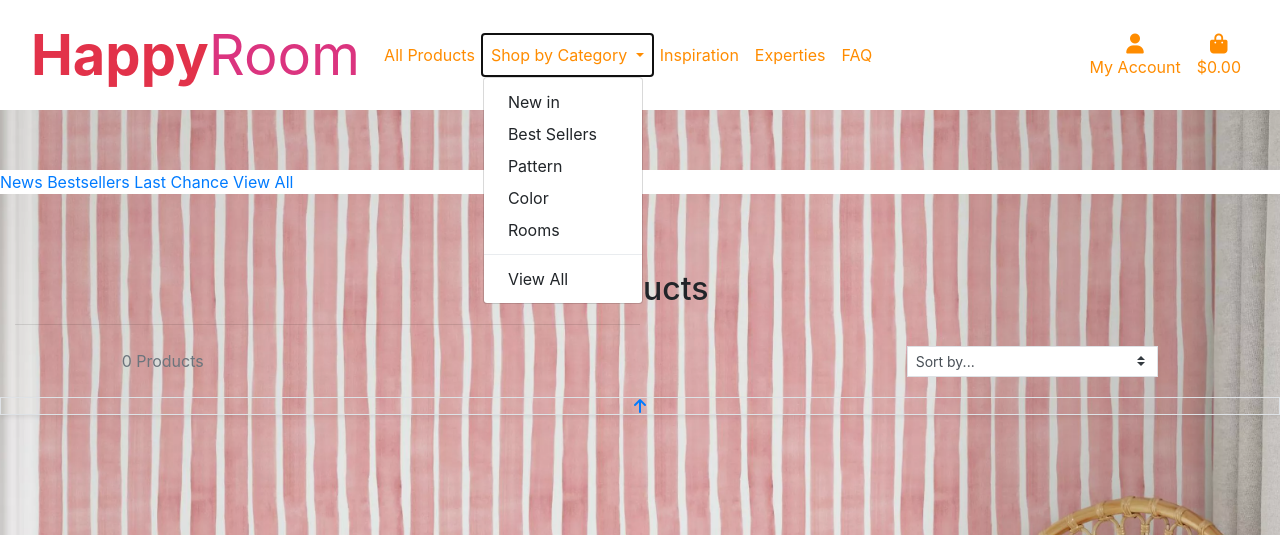
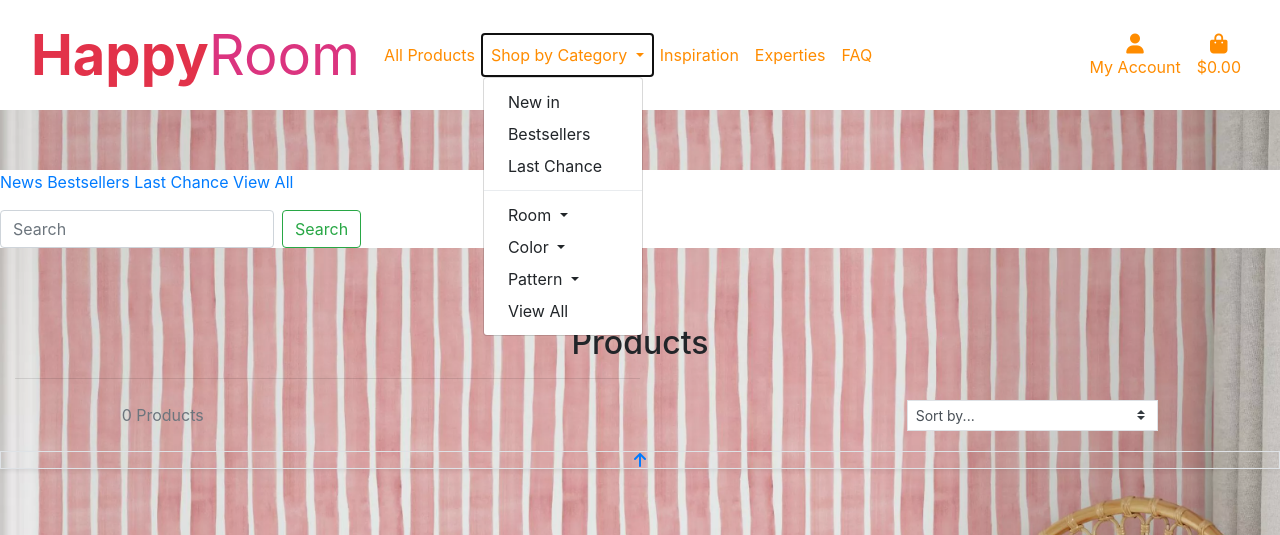
Before and after one commit to tildeholmqvist/happyroom, a Django app: page /products/ in a window 1280 px wide, after a click on "Shop by Category". Shown: the top 535 px of the page. Run offline with Django 3.2, Linux system fonts and the light colour scheme; data that the repository does not hold is empty; some libraries are stand-ins or nearby versions.

Commit message:
adding a faq template to root templates and an url to handle that request

```diff
--- a/happyroom/urls.py
+++ b/happyroom/urls.py
@@ -16,6 +16,7 @@ Including another URLconf
 from django.contrib import admin
 from django.urls import path, include
 from django.conf import settings
+from django.views.generic import TemplateView
 from django.conf.urls.static import static
 
 urlpatterns = [
@@ -23,4 +24,5 @@ urlpatterns = [
     path('accounts/', include('allauth.urls')),
     path('', include('home.urls')),
     path('products/', include('products.urls')),
+    path('faq/', TemplateView.as_view(template_name='faq.html'), name='faq'),
 ] + static(settings.MEDIA_URL, document_root=settings.MEDIA_ROOT)
--- a/products/templates/all_categories.html
+++ b/products/templates/all_categories.html
@@ -17,6 +17,7 @@
             <a href="{% url 'all_categories' %}?category=color">Color</a>
             <a href="{% url 'all_categories' %}?category=room">Room</a>
             <a href="{% url 'all_categories' %}?category=pattern">Pattern</a>
+            <a href="{% url 'products' %}">View All</a>
         </ul>
     </nav>
 {% endif %}
@@ -30,6 +31,7 @@
             <a href="{% url 'sub_categories' %}?category=blue">Blue</a>
             <a href="{% url 'sub_categories' %}?category=red">Red</a>
             <a href="{% url 'sub_categories' %}?category=blackwhite">Black/White</a>
+            <a href="{% url 'products' %}">View All</a>
         </ul>
     </nav>
 {% elif selected_category == 'room' %}
@@ -41,6 +43,7 @@
             <a href="{% url 'sub_categories' %}?category=bedroom">Bedroom</a>
             <a href="{% url 'sub_categories' %}?category=hallway">Hallway</a>
             <a href="{% url 'sub_categories' %}?category=bathroom">Bathroom</a>
+            <a href="{% url 'products' %}">View All</a>
         </ul>
     </nav>
 {% elif selected_category == 'pattern' %}
@@ -50,6 +53,7 @@
             <a href="{% url 'sub_categories' %}?category=abstract">Abstract</a>
             <a href="{% url 'sub_categories' %}?category=animals">Animals</a>
             <a href="{% url 'sub_categories' %}?category=retro">Retro</a>
+            <a href="{% url 'products' %}">View All</a>
         </ul>
     </nav>
 {% endif %}
--- a/products/templates/products.html
+++ b/products/templates/products.html
@@ -18,6 +18,10 @@
         <a href="{% url 'all_categories' %}?category=lastchance">Last Chance</a>
         <a href="{% url 'products' %}">View All</a>
     </ul>
+    <form class="form-inline my-2 my-lg-0" method="GET" action="{% url 'products' %}">
+        <input class="form-control mr-sm-2" type="search" placeholder="Search" aria-label="Search" name="q">
+        <button class="btn btn-outline-success my-2 my-sm-0" type="submit">Search</button>
+    </form>
 </nav>
 <div class="overlay"></div>
 <div class="container-fluid">
--- a/templates/base.html
+++ b/templates/base.html
@@ -22,6 +22,7 @@
     {% block extra_css %}
     {% endblock %}
 
+
     <title>Hello, world!</title>
 </head>
 <body class="body-index">
@@ -39,19 +40,52 @@
                         <a class="nav-link" href="{% url 'products' %}">All Products<span class="sr-only">(current)</span></a>
                     </li>
                     <li class="nav-item dropdown">
-                        <a class="nav-link dropdown-toggle" href="#" id="navbarDropdown" role="button"
-                           data-toggle="dropdown" aria-haspopup="true" aria-expanded="false">
+                        <a class="nav-link dropdown-toggle" href="#" id="navbarDropdown" role="button" data-toggle="dropdown" aria-haspopup="true" aria-expanded="false">
                             Shop by Category
                         </a>
                         <div class="dropdown-menu" aria-labelledby="navbarDropdown">
-                            <a class="dropdown-item" href="#">New in</a>
-                            <a class="dropdown-item" href="#">Best Sellers</a>
-                            <a class="dropdown-item" href="#">Pattern</a>
-                            <a class="dropdown-item" href="#">Color</a>
-                            <a class="dropdown-item" href="#">Rooms</a>
+                            <a class="dropdown-item" href="{% url 'all_categories' %}?category=news">New in</a>
+                            <a class="dropdown-item" href="{% url 'all_categories' %}?category=bestsellers">Bestsellers</a>
+                            <a class="dropdown-item" href="{% url 'all_categories' %}?category=lastchance">Last Chance</a>
                             <div class="dropdown-divider"></div>
-                            <a class="dropdown-item" href="#">View All</a>
-
+                            <div class="dropdown">
+                                <a class="dropdown-item dropdown-toggle" href="#" id="roomDropdown" role="button" data-toggle="dropdown" aria-haspopup="true" aria-expanded="false">
+                                    Room
+                                </a>
+                                <div class="dropdown-menu" aria-labelledby="navbarDropdown">
+                                    <a class="dropdown-item" href="{% url 'sub_categories' %}?category=kitchen">Kitchen</a>
+                                    <a class="dropdown-item" href="{% url 'sub_categories' %}?category=kidsroom">Kidsroom</a>
+                                    <a class="dropdown-item" href="{% url 'sub_categories' %}?category=livingroom">Livingroom</a>
+                                    <a class="dropdown-item" href="{% url 'sub_categories' %}?category=bedroom">Bedroom</a>
+                                    <a class="dropdown-item" href="{% url 'sub_categories' %}?category=hallway">Hallway</a>
+                                </div>
+                            </div>
+                            <div class="dropdown">
+                                <a class="dropdown-item dropdown-toggle" href="#" id="colorDropdown" role="button" data-toggle="dropdown" aria-haspopup="true" aria-expanded="false">
+                                    Color
+                                </a>
+                                <div class="dropdown-menu" aria-labelledby="colorDropdown">
+                                    <a class="dropdown-item" href="{% url 'sub_categories' %}?category=green">Green</a>
+                                    <a class="dropdown-item" href="{% url 'sub_categories' %}?category=pink">Pink</a>
+                                    <a class="dropdown-item" href="{% url 'sub_categories' %}?category=blue">Blue</a>
+                                    <a class="dropdown-item" href="{% url 'sub_categories' %}?category=yellow">Yellow</a>
+                                    <a class="dropdown-item" href="{% url 'sub_categories' %}?category=red">Red</a>
+                                    <a class="dropdown-item" href="{% url 'sub_categories' %}?category=blackwhite">Black/White</a>
+                                </div>
+                            </div>
+                            <div class="dropdown">
+                                <a class="dropdown-item dropdown-toggle" href="#" id="patternDropdown" role="button" data-toggle="dropdown" aria-haspopup="true" aria-expanded="false">
+                                    Pattern
+                                </a>
+                                <div class="dropdown-menu" aria-labelledby="patternDropdown">
+                                    <a class="dropdown-item" href="{% url 'sub_categories' %}?category=floral">Floral</a>
+                                    <a class="dropdown-item" href="{% url 'sub_categories' %}?category=abstract">Abstract</a>
+                                    <a class="dropdown-item" href="{% url 'sub_categories' %}?category=animals">Animals</a>
+                                    <a class="dropdown-item" href="{% url 'sub_categories' %}?category=retro">Retro</a>
+                                    <a class="dropdown-item" href="{% url 'sub_categories' %}?category=geometric">Geometric</a>
+                                </div>
+                            </div>
+                            <a class="dropdown-item" href="{% url 'products' %}">View All</a>
                         </div>
                     </li>
                     <li class="nav-item">
@@ -61,7 +95,7 @@
                         <a class="nav-link" href="#">Experties</a>
                     </li>
                     <li class="nav-item">
-                        <a class="nav-link" href="#">FAQ</a>
+                        <a class="nav-link" href="{% url 'faq' %}">FAQ</a>
                     </li>
                 </ul>
                 <ul class="navbar-nav ml-auto">
@@ -128,10 +162,12 @@
         integrity="sha384-Fy6S3B9q64WdZWQUiU+q4/2Lc9npb8tCaSX9FK7E8HnRr0Jz8D6OP9dO5Vg3Q9ct"
         crossorigin="anonymous"></script>
 <script src="https://kit.fontawesome.com/89e0726886.js" crossorigin="anonymous"></script>
+
+<script>
+    $(document).ready(function(){
+        $('.dropdown-toggle').dropdown();
+    });
+</script>
 {% endblock %}
-
-{% block extra_js %}
-{% endblock %}
-
 </body>
 </html>
```
Also changed, not shown: products/templates/sub_categories.html (+5 -4 lines), templates/faq.html (added, +14 -0 lines).
